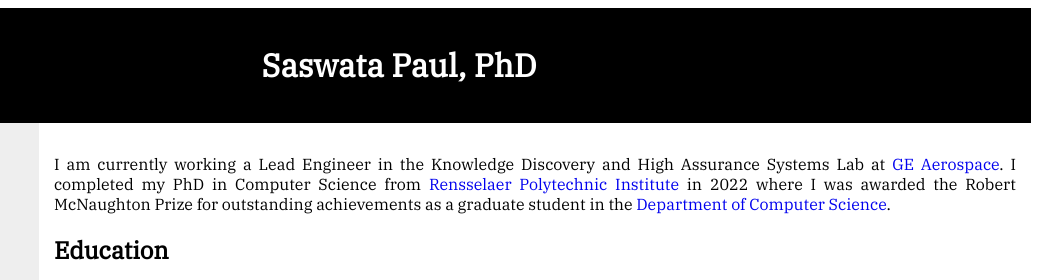
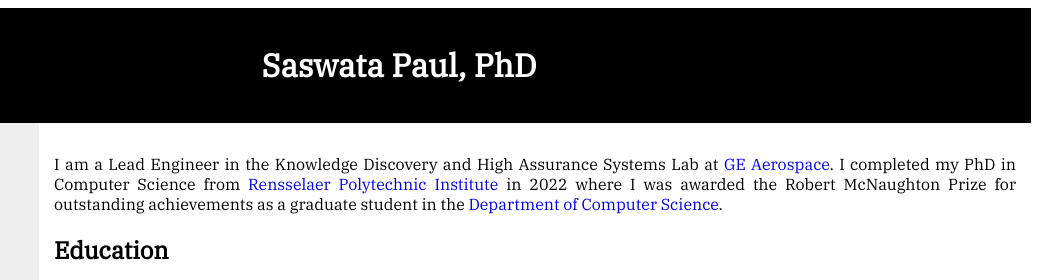
Before and after one commit to paulsaswata/paulsaswata.github.io, a plain HTML site: page index.html in a window 1280 px wide. Shown: the top 280 px of the page, 241-1280 px from the left. Drawn offline with Linux system fonts and the light colour scheme; a web font is replaced by a local one.

Commit message:
Update index.html

```diff
--- a/index.html
+++ b/index.html
@@ -161,7 +161,7 @@ div.svg {
 <article class="article">
 
 
-  <p>I am currently working a Lead Engineer in the Knowledge Discovery and High Assurance Systems Lab at <a href="https://www.geaerospace.com/">GE Aerospace</a>. I completed my PhD in Computer Science from <a href="https://www.rpi.edu/">Rensselaer Polytechnic Institute</a> in 2022 where I was awarded the Robert McNaughton Prize for outstanding achievements as a graduate student in the <a href="https://science.rpi.edu/computer-science">Department of Computer Science</a>. </p>
+  <p>I am a Lead Engineer in the Knowledge Discovery and High Assurance Systems Lab at <a href="https://www.geaerospace.com/">GE Aerospace</a>. I completed my PhD in Computer Science from <a href="https://www.rpi.edu/">Rensselaer Polytechnic Institute</a> in 2022 where I was awarded the Robert McNaughton Prize for outstanding achievements as a graduate student in the <a href="https://science.rpi.edu/computer-science">Department of Computer Science</a>. </p>
 
 
 <!-- -->
```
